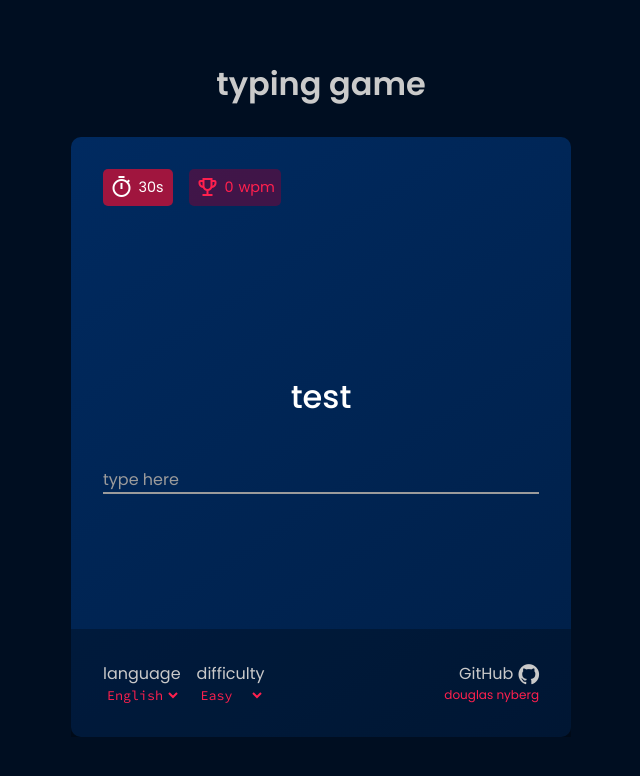
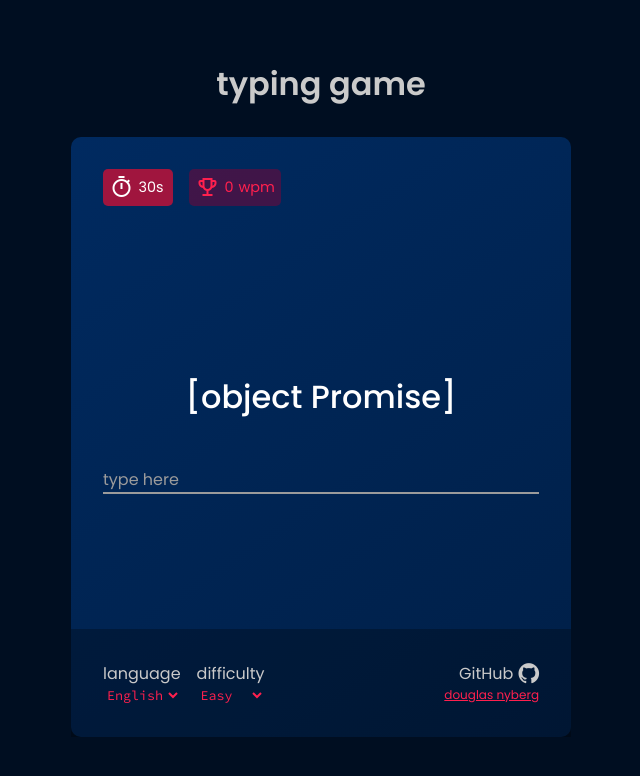
Before and after one commit to doggenyberg/type-game, a plain HTML site: page index.html in a window 1280 px wide. Shown: the whole page, without its empty margins (319-959 px from the left). Drawn offline with nearby package versions, Linux system fonts and the light colour scheme.

Commit message:
added some functionality to the interface

```diff
--- a/index.html
+++ b/index.html
@@ -33,7 +33,8 @@
                 <div class="form__group field">
                     <input type="input" class="form__field"
                         placeholder="type here"
-                        id="input" />
+                        id="input"
+                        onchange="checkInput()" />
                     <label for="input" class="form__label">type here</label>
                 </div>
             </div>
@@ -41,7 +42,7 @@
                 <div class="settings flex-r">
                     <div class="language-container flex-c">
                         <label for="language">language</label>
-                        <select id="language">
+                        <select onchange="updateLanguage()" id="language">
                             <option value="English">English</option>
                             <option value="Swedish">Swedish</option>
                         </select>
--- a/script.js
+++ b/script.js
@@ -8,10 +8,37 @@ let timer = 30000;
 let record = 0;
 let language = languageElement.value;
 let difficulty = difficultyElement.value;
-console.log(difficulty)
+
+let englishWords = [];
+let swedishWords = [];
+
+const getEnglishWords = () => {
+  fetch("./src/englishWords.json")
+    .then((res) => res.json())
+    .then((data) => {
+      englishWords = data;
+    })
+    .catch((error) => console.error("Error loading English words: ", error));
+};
+
+const getSwedishWords = () => {
+  fetch("./src/swedishWords.json")
+    .then((res) => res.json())
+    .then((data) => {
+      swedishWords = data;
+
+    })
+    .catch((error) => console.error("Error loading Swedish words: ", error));
+};
+
+const getRandomWord = async (language) => {
+  // HÄR FELAR DET!!!!
+  // Den returnerar undefined
+  return language[Math.floor(Math.random() * language.length)];
+};
 
 const changeTimer = () => {
-    const currentTimeValue = timerElement.innerHTML;
+  const currentTimeValue = timerElement.innerHTML;
   if (currentTimeValue === "30") {
     timer = 60000;
     timerElement.innerHTML = "60";
@@ -27,17 +54,27 @@ const changeTimer = () => {
 };
 
 const updateDifficulty = () => {
-    asdas
+  difficulty = difficultyElement.value;
+  updateWord();
+};
 
-    if (difficultyElement.innerHTML == "Easy") {
-        difficulty = "easy";
-        console.log("here")
-    }
-    if (difficultyElement.innerHTML == "Medium") {
-        difficulty = "medium";
-    }
-    if (difficultyElement.innerHTML == "Hard") {
-        difficulty = "hard";
-    }
-    console.log(difficulty);
-}
+const updateLanguage = () => {
+  language = languageElement.value;
+  updateWord();
+};
+
+const updateWord = () => {
+  if (language == "English") {
+    console.log(englishWords)
+    word.innerHTML = getRandomWord(englishWords);
+  }
+  if (language == "Swedish") {
+    word.innerHTML = getRandomWord(swedishWords);
+  }
+};
+
+inputField.addEventListener("input", function () {});
+
+getEnglishWords();
+getSwedishWords();
+updateWord();
--- /dev/null
+++ b/src/englishWords.json
@@ -0,0 +1,104 @@
+{
+  "englishWords": [
+    "dance",
+    "bright",
+    "moon",
+    "shadow",
+    "whisper",
+    "brave",
+    "ocean",
+    "bitter",
+    "explore",
+    "gentle",
+    "forest",
+    "silent",
+    "journey",
+    "fierce",
+    "glow",
+    "mysterious",
+    "sparkle",
+    "ancient",
+    "thunder",
+    "fragile",
+    "breeze",
+    "curious",
+    "river",
+    "serene",
+    "mountain",
+    "bold",
+    "whistle",
+    "tranquil",
+    "storm",
+    "quiet",
+    "wander",
+    "sharp",
+    "garden",
+    "wild",
+    "whirl",
+    "calm",
+    "embrace",
+    "swift",
+    "echo",
+    "luminous",
+    "tremble",
+    "frost",
+    "horizon",
+    "elusive",
+    "dream",
+    "whimsy",
+    "feather",
+    "tranquil",
+    "whirlwind",
+    "radiant",
+    "puzzle",
+    "dim",
+    "meadow",
+    "vast",
+    "crackle",
+    "frozen",
+    "sunset",
+    "timid",
+    "climb",
+    "blossom",
+    "whisper",
+    "gleam",
+    "canvas",
+    "flicker",
+    "illusion",
+    "graceful",
+    "enchant",
+    "murky",
+    "quiver",
+    "bleak",
+    "solitude",
+    "lively",
+    "drift",
+    "vivid",
+    "glide",
+    "hollow",
+    "twinkle",
+    "obscure",
+    "pounce",
+    "glorious",
+    "whisper",
+    "noble",
+    "flourish",
+    "dull",
+    "ignite",
+    "vibrant",
+    "soar",
+    "dusty",
+    "harmony",
+    "silent",
+    "linger",
+    "barren",
+    "sprint",
+    "radiate",
+    "ponder",
+    "opaque",
+    "shatter",
+    "velvet",
+    "glisten",
+    "faint"
+  ]
+}
--- /dev/null
+++ b/src/swedishWords.json
@@ -0,0 +1,104 @@
+{
+  "swedishWords": [
+    "springa",
+    "snabb",
+    "äpple",
+    "liten",
+    "läsa",
+    "stor",
+    "båt",
+    "glad",
+    "cykla",
+    "röd",
+    "simma",
+    "blå",
+    "sova",
+    "kall",
+    "skriva",
+    "varm",
+    "flyga",
+    "hård",
+    "gå",
+    "mjukt",
+    "hoppa",
+    "tung",
+    "sjunga",
+    "lätt",
+    "skratta",
+    "högt",
+    "gråta",
+    "lågt",
+    "tala",
+    "söt",
+    "lyssna",
+    "sur",
+    "köra",
+    "stark",
+    "leka",
+    "svag",
+    "arbeta",
+    "ung",
+    "vakna",
+    "gammal",
+    "bo",
+    "vacker",
+    "dricka",
+    "snäll",
+    "äta",
+    "arg",
+    "städa",
+    "frisk",
+    "köpa",
+    "sjuk",
+    "lära",
+    "smal",
+    "ringa",
+    "tjock",
+    "se",
+    "lycklig",
+    "höra",
+    "trött",
+    "tänka",
+    "modig",
+    "skrika",
+    "rolig",
+    "vilja",
+    "rädd",
+    "måla",
+    "snabbt",
+    "spela",
+    "långsamt",
+    "bada",
+    "högt",
+    "dansa",
+    "låg",
+    "hjälpa",
+    "lång",
+    "leka",
+    "kort",
+    "gömma",
+    "dyr",
+    "leta",
+    "billig",
+    "resa",
+    "hungrig",
+    "studera",
+    "mätt",
+    "göra",
+    "ren",
+    "skriva",
+    "smutsig",
+    "fråga",
+    "intressant",
+    "svara",
+    "tråkig",
+    "åka",
+    "nyfiken",
+    "rida",
+    "rastlös",
+    "arbeta",
+    "bekväm",
+    "vila",
+    "farlig"
+  ]
+}
--- a/styles.css
+++ b/styles.css
@@ -1,5 +1,5 @@
 @import url("https://fonts.googleapis.com/css2?family=Poppins:ital,wght@0,300;0,400;0,500;0,600;1,300;1,400&display=swap");
-@import url('https://fonts.googleapis.com/css2?family=Source+Code+Pro:ital,wght@0,200..900;1,200..900&display=swap');
+@import url("https://fonts.googleapis.com/css2?family=Source+Code+Pro:ital,wght@0,200..900;1,200..900&display=swap");
 
 * {
   padding: 0;
@@ -200,6 +200,7 @@ footer {
 
 .settings {
   gap: 1rem;
+  user-select: none;
 }
 
 .settings select {
@@ -211,7 +212,6 @@ footer {
 
 .settings select:focus {
   border: none;
-
 }
 
 .settings select > option {
@@ -224,17 +224,19 @@ footer {
 
 .credit {
   cursor: pointer;
+  user-select: none;
 }
 
 .credit .github {
   display: flex;
-    align-items: end;
+  align-items: center;
   gap: 5px;
   justify-content: flex-end;
+  cursor: default;
 }
 
 .credit a {
   font-size: 0.75rem;
   color: var(--color-text);
-    text-decoration: none;
+  cursor: pointer;
 }
```
Lines whose indentation alone changed are shown as unchanged.
